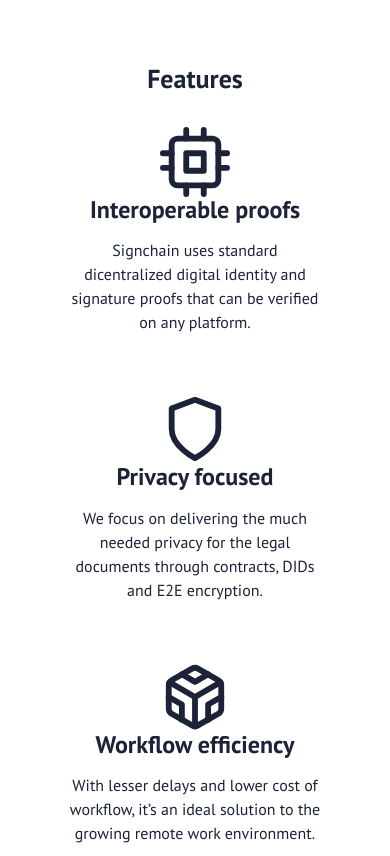
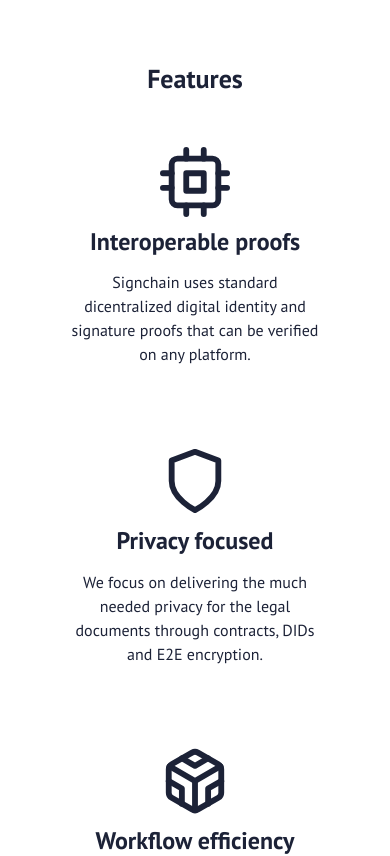
Before and after one commit to signchain/website, a React (Create React App) app: page / in a window 390 px wide. Shown: the part 2400-3256 px from the top of the page. Built offline with nearby package versions, Linux system fonts and the light colour scheme.

Commit message:
fixes footer padding

```diff
--- a/src/components/Feature.css
+++ b/src/components/Feature.css
@@ -42,11 +42,15 @@
 }
 
 .heading {
-  margin-bottom: 15px;
+  margin-bottom: 15px !important;
   font-size: 24px;
   line-height: 1.1;
   font-weight: 600;
   color: #f7f8fa;
+}
+
+.card__content .heading {
+  margin-top: 12px;
 }
 
 .dark {
@@ -92,6 +96,10 @@
   justify-content: center;
 }
 
+.card__content {
+  margin-top: 20px;
+}
+
 .feature-icon {
   width: 70px;
   height: auto;
--- a/src/components/pages/Footer.js/Footer.css
+++ b/src/components/pages/Footer.js/Footer.css
@@ -156,4 +156,8 @@
   .social-media-wrap {
     flex-direction: column;
   }
+
+  .footer-container {
+    padding-left: 38px;
+  }
 }
```
